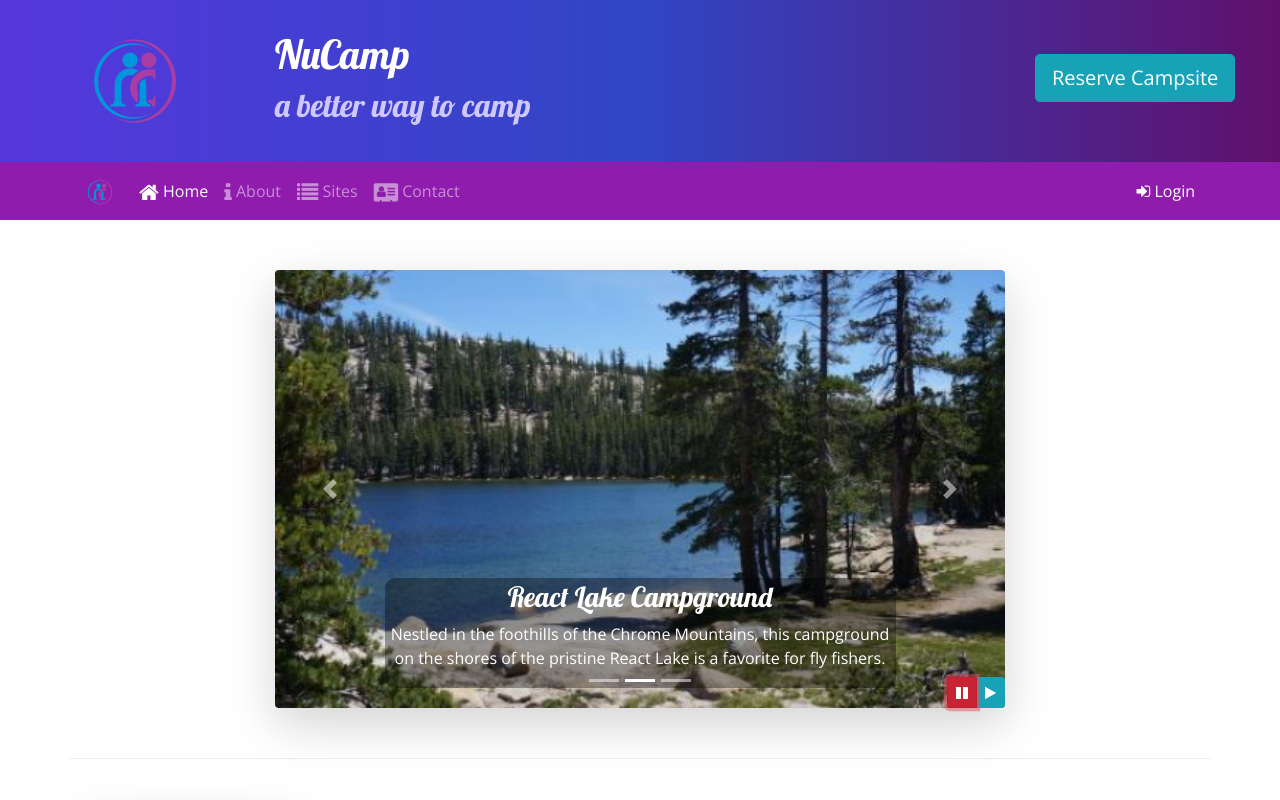
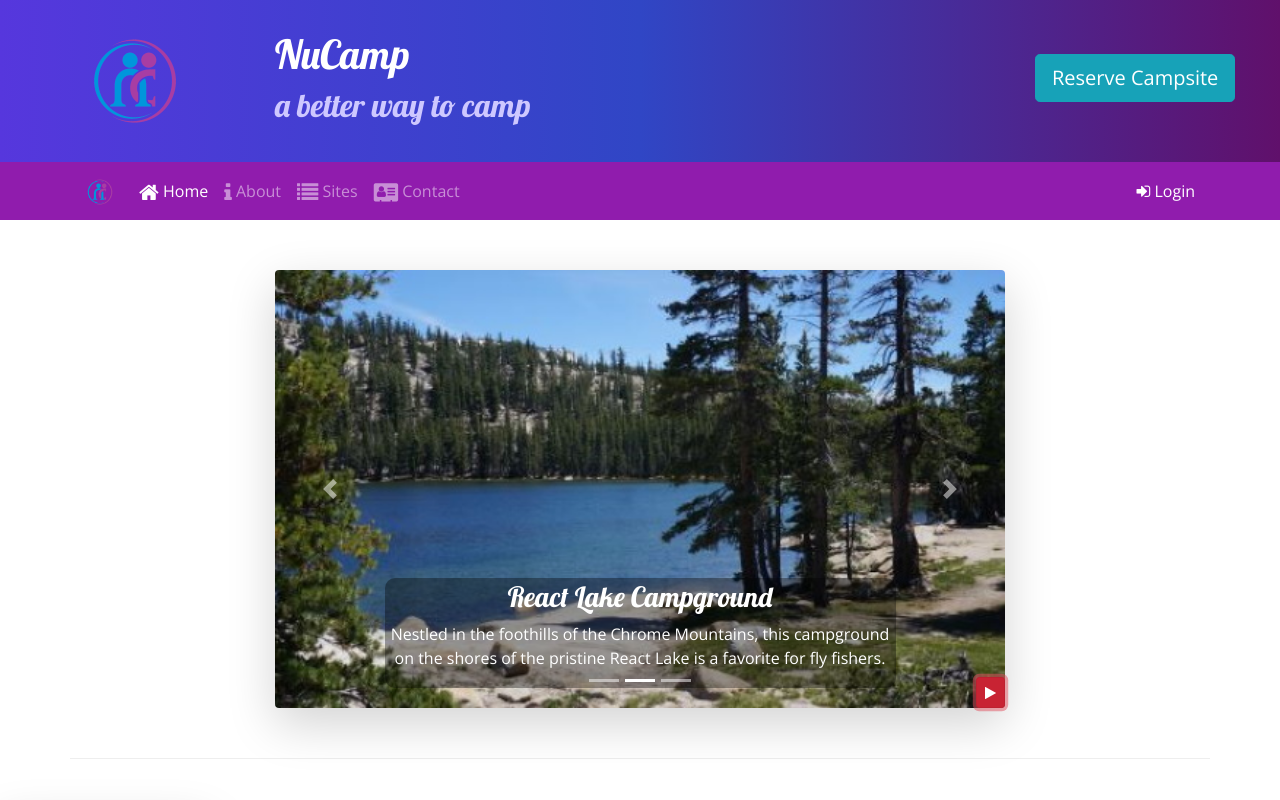
Before and after one commit to mercer-jk/nucampsite, a website: page index.html in a window 1280 px wide. Both pictures are taken after a click on the button 962 px from the left and 692 px from the top of the page. Shown: the top 800 px of the page. Drawn offline with nearby package versions, Linux system fonts and the light colour scheme.

Commit message:
Bootstrap and jQuery Part 2

```diff
--- a/index.html
+++ b/index.html
@@ -205,12 +205,8 @@
                         <span class="carousel-control-next-icon"></span>
                         <span class="sr-only">Next</span>
                     </a>
-                    <div class="btn-group" id="carouselButton">
-                        <button class="btn btn-danger btn-sm" id="carouselPause">
+                        <button class="btn btn-danger btn-sm" id="carouselButton">
                             <i class="fa fa-pause"></i>
-                        </button>
-                        <button class="btn btn-info btn-sm" id="carouselPlay">
-                            <i class="fa fa-play"></i>
                         </button>
                     </div>
                 </div>
@@ -311,11 +307,16 @@
     <script>
         $(function() {
             $(".carousel").carousel( { interval: 2000 } );
-            $("#carouselPause").click(function(){
-                $(".carousel").carousel("pause");
-            });
-            $("#carouselPlay").click(function(){
-                $(".carousel").carousel("cycle");
+            $("#carouselButton").click(function(){
+                if ($("#carouselButton").children("i").hasClass("fa-pause")) {
+                    $(".carousel").carousel("pause");
+                    $("#carouselButton").children("i").removeClass("fa-pause");
+                    $("#carouselButton").children("i").addClass("fa-play");
+                } else {
+                    $(".carousel").carousel("cycle");
+                    $("#carouselButton").children("i").removeClass("fa-play");
+                    $("#carouselButton").children("i").addClass("fa-pause");
+                }
             });
         });
 
```
